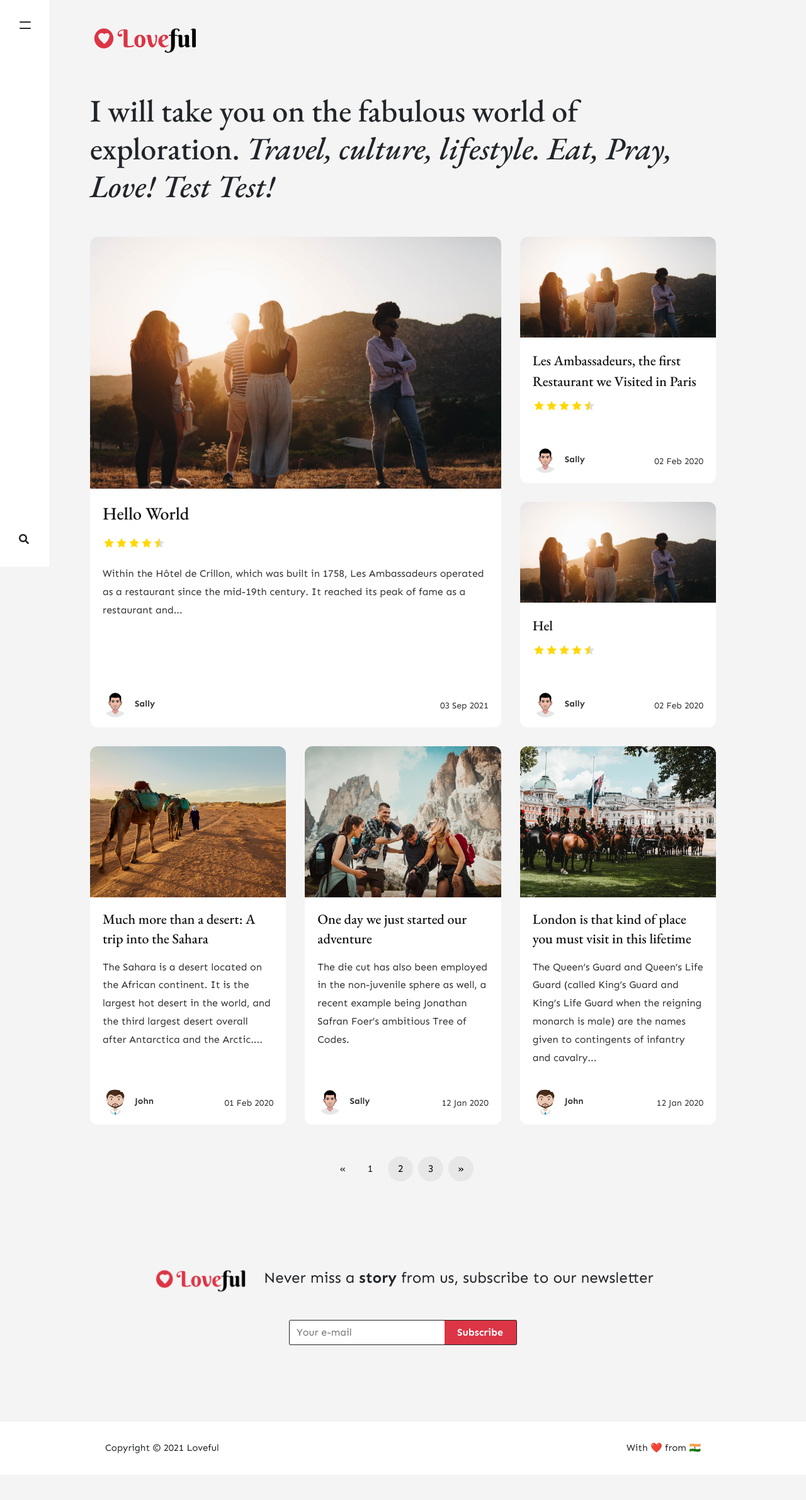
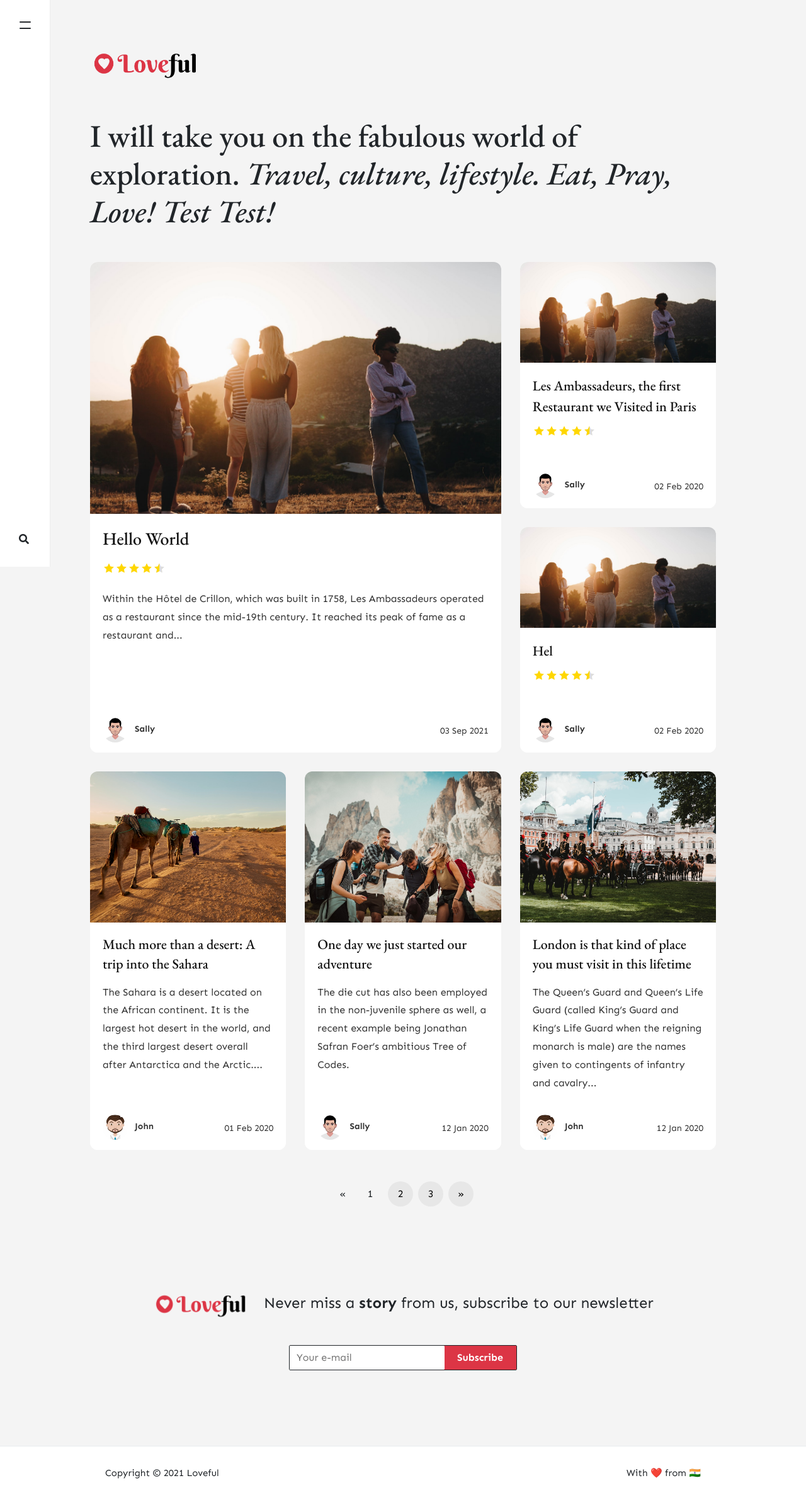
Before and after one commit to stackbit-projects/marvelous-dolphin-13283, a Jekyll site: the page built from index.html, in a window 1280 px wide. Shown: the whole page at 63% size. Built offline with Jekyll 4.4.1, drawn with Linux system fonts in a browser that asks for light colours; nearby versions of some CDN libraries; the list of posts is cut into pages by our own code; comment, search, counter and statistics services are not loaded; before the commit the page ends 2342 px from its top, so only the background shows below that.

Commit message:
theme.scss: changed

```diff
--- a/assets/css/theme.scss
+++ b/assets/css/theme.scss
@@ -119,7 +119,7 @@ img, img:hover {
 .navbar-brand img {
     max-height:80px;
     margin-bottom:40px;
-    margin-top:0px;
+    margin-top:40px;
 }
 .sidebar {
     position: fixed;
```
